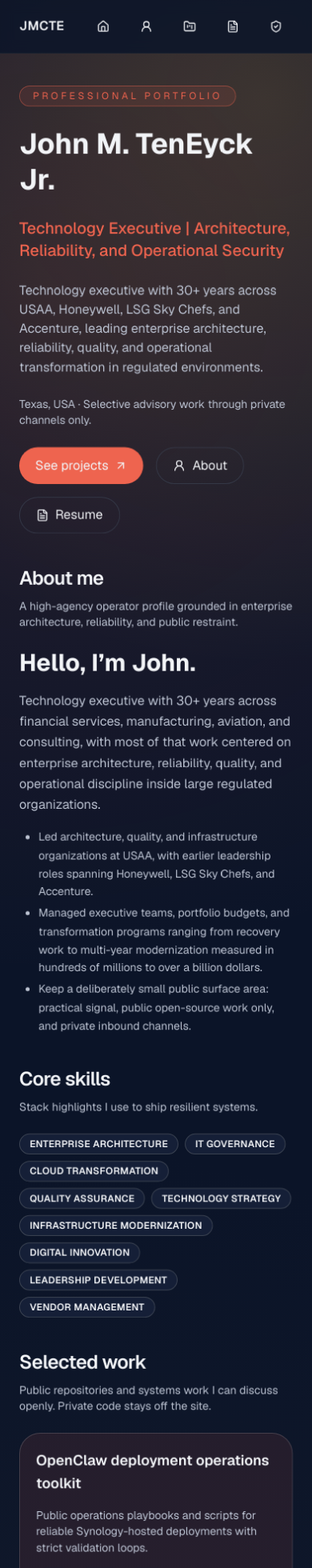
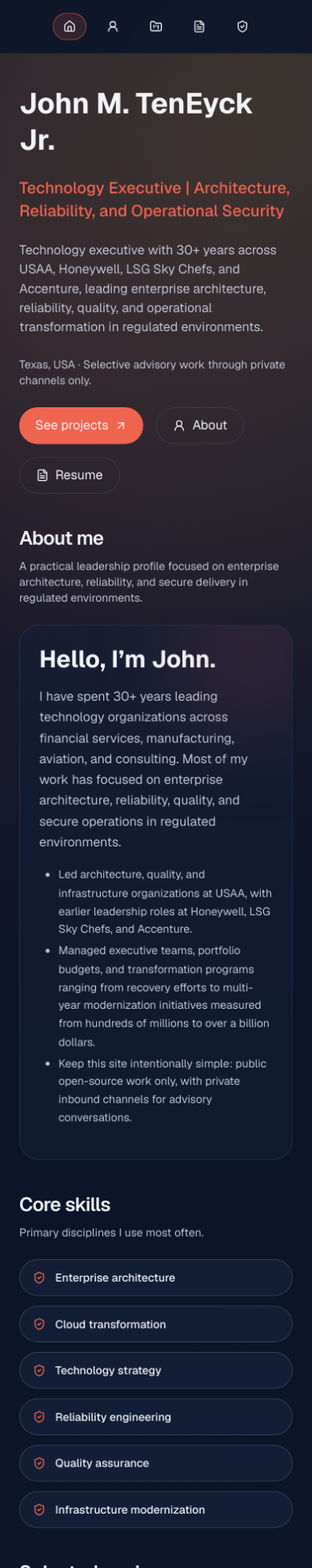
Before and after one commit to OMT-Global/jmcte.me, a Next.js app: page / in a window 390 px wide. Shown: the top 1960 px of the page at 80% size. Built offline with nearby package versions, Linux system fonts and the light colour scheme.

Commit message:
Refine mobile home content and centered icon nav

```diff
--- a/app/page.tsx
+++ b/app/page.tsx
@@ -3,7 +3,6 @@ import type { Metadata } from "next";
 import { loadHomeCopy, loadProfile, loadProjects } from "@/lib/content";
 import { MarkdownView } from "@/components/markdown-view";
 import { Section } from "@/components/section";
-import { Badge } from "@/components/ui/badge";
 import { Card } from "@/components/ui/card";
 import { PersonStructuredData, ProjectsStructuredData } from "@/components/structured-data";
 import {
@@ -11,6 +10,7 @@ import {
   FileTextIcon,
   GithubIcon,
   LockIcon,
+  ShieldCheckIcon,
   UserIcon
 } from "@/components/icons/animated";
 
@@ -20,6 +20,15 @@ export const metadata: Metadata = {
   },
   description: "Home page for the jmcte.me portfolio."
 };
+
+const highlightedSkills = [
+  "Enterprise architecture",
+  "Cloud transformation",
+  "Technology strategy",
+  "Reliability engineering",
+  "Quality assurance",
+  "Infrastructure modernization"
+];
 
 export default async function HomePage() {
   const [profile, projectsPayload, homeCopy] = await Promise.all([
@@ -36,9 +45,6 @@ export default async function HomePage() {
       <ProjectsStructuredData projects={projectsPayload} />
       <div className="space-y-10">
         <div data-site-loader-item className="space-y-6">
-          <p className="inline-block rounded-full border border-primary/40 bg-primary/10 px-4 py-1 text-xs uppercase tracking-[0.3em] text-primary">
-            Professional Portfolio
-          </p>
           <h1 className="max-w-3xl text-4xl leading-tight font-bold sm:text-6xl">
             {profile.name}
           </h1>
@@ -69,25 +75,29 @@ export default async function HomePage() {
 
         <Section
           heading="About me"
-          description="A high-agency operator profile grounded in enterprise architecture, reliability, and public restraint."
+          description="A practical leadership profile focused on enterprise architecture, reliability, and secure delivery in regulated environments."
         >
-          <MarkdownView content={homeCopy} className="prose prose-invert max-w-none" />
+          <div className="relative overflow-hidden rounded-3xl border border-border/50 bg-card/60 p-6">
+            <div className="pointer-events-none absolute -top-12 -right-10 h-44 w-44 rounded-full bg-primary/15 blur-3xl" />
+            <MarkdownView content={homeCopy} className="prose prose-invert max-w-none" />
+          </div>
         </Section>
 
         <Section
           heading="Core skills"
-          description="Stack highlights I use to ship resilient systems."
+          description="Primary disciplines I use most often."
         >
-          <div className="flex flex-wrap gap-2">
-            {profile.skills.map((skill) => (
-              <Badge key={skill} variant="outline">
-                {skill}
-              </Badge>
+          <div className="grid gap-3 sm:grid-cols-2 lg:grid-cols-3">
+            {highlightedSkills.map((skill) => (
+              <Card key={skill} className="flex items-center gap-3 border-border/60 bg-card/50 px-4 py-3" variant="default">
+                <ShieldCheckIcon size={16} className="text-primary" aria-hidden />
+                <span className="text-sm font-medium text-foreground">{skill}</span>
+              </Card>
             ))}
           </div>
         </Section>
 
-        <Section heading="Selected work" description="Public repositories and systems work I can discuss openly. Private code stays off the site.">
+        <Section heading="Selected work" description="Public projects and systems work I can discuss openly.">
           <div className="grid gap-4 md:grid-cols-3">
             {featuredProjects.map((project) => (
               <Card key={project.id} className="space-y-4 p-5" variant="accent">
@@ -105,7 +115,7 @@ export default async function HomePage() {
           </div>
         </Section>
 
-        <Section heading="Public channels" description="Human-facing links only: public code and operating policy.">
+        <Section heading="Public channels" description="Where to find verified public links.">
           <div className="grid gap-3 sm:grid-cols-2">
             {githubProfile ? (
               <a
@@ -131,7 +141,7 @@ export default async function HomePage() {
             >
               <div className="space-y-1">
                 <p className="font-semibold">Access policy</p>
-                <p className="text-sm text-muted-foreground">Low-profile public surface and private inbound channels.</p>
+                <p className="text-sm text-muted-foreground">Private inbound channels are available by request.</p>
               </div>
               <LockIcon
                 size={18}
--- a/components/layout/site-header.tsx
+++ b/components/layout/site-header.tsx
@@ -1,4 +1,7 @@
+"use client";
+
 import Link from "next/link";
+import { usePathname } from "next/navigation";
 import {
   FileTextIcon,
   FolderKanbanIcon,
@@ -16,28 +19,35 @@ const navItems = [
 ];
 
 export function SiteHeader() {
+  const pathname = usePathname();
+
   return (
     <header
       data-site-loader-item
       className="sticky top-0 z-30 border-b border-border/30 bg-background/85 backdrop-blur"
     >
-      <div className="mx-auto flex w-full max-w-6xl items-center justify-between py-4 px-6">
-        <Link href="/" aria-label="JMCTE home" className="font-semibold tracking-wide">
-          JMCTE
-        </Link>
-        <nav aria-label="Primary">
-          <ul className="flex items-center gap-3 sm:gap-4">
+      <div className="mx-auto flex w-full max-w-6xl items-center justify-center px-6 py-4">
+        <nav aria-label="Primary" className="w-full">
+          <ul className="flex items-center justify-center gap-3 sm:gap-4">
             {navItems.map((item) => {
               const Icon = item.icon;
+              const isActive = item.href === "/" ? pathname === "/" : pathname.startsWith(item.href);
+
               return (
                 <li key={item.href}>
                   <Link
                     href={item.href}
                     aria-label={item.label}
-                    className="inline-flex items-center gap-2 rounded-full border border-transparent px-3 py-2 text-sm transition hover:border-primary/40 hover:bg-primary/10 focus-visible:outline-none focus-visible:ring-2 focus-visible:ring-ring"
+                    aria-current={isActive ? "page" : undefined}
+                    className={`inline-flex items-center rounded-full border px-3 py-2 text-sm transition focus-visible:outline-none focus-visible:ring-2 focus-visible:ring-ring ${isActive ? "border-primary/50 bg-primary/15" : "border-transparent hover:border-primary/40 hover:bg-primary/10"}`}
                   >
-                    <Icon size={16} className="shrink-0" aria-hidden />
-                    <span className="sr-only sm:not-sr-only">{item.label}</span>
+                    <Icon
+                      size={16}
+                      className="shrink-0"
+                      state={isActive ? "active" : "default"}
+                      aria-hidden
+                    />
+                    <span className="sr-only">{item.label}</span>
                   </Link>
                 </li>
               );
--- a/content/site/index.md
+++ b/content/site/index.md
@@ -1,7 +1,7 @@
 # Hello, I’m John.
 
-Technology executive with 30+ years across financial services, manufacturing, aviation, and consulting, with most of that work centered on enterprise architecture, reliability, quality, and operational discipline inside large regulated organizations.
+I have spent 30+ years leading technology organizations across financial services, manufacturing, aviation, and consulting. Most of my work has focused on enterprise architecture, reliability, quality, and secure operations in regulated environments.
 
-- Led architecture, quality, and infrastructure organizations at USAA, with earlier leadership roles spanning Honeywell, LSG Sky Chefs, and Accenture.
-- Managed executive teams, portfolio budgets, and transformation programs ranging from recovery work to multi-year modernization measured in hundreds of millions to over a billion dollars.
-- Keep a deliberately small public surface area: practical signal, public open-source work only, and private inbound channels.
+- Led architecture, quality, and infrastructure organizations at USAA, with earlier leadership roles at Honeywell, LSG Sky Chefs, and Accenture.
+- Managed executive teams, portfolio budgets, and transformation programs ranging from recovery efforts to multi-year modernization initiatives measured from hundreds of millions to over a billion dollars.
+- Keep this site intentionally simple: public open-source work only, with private inbound channels for advisory conversations.
```
Also changed, not shown: 1 other file (tests, documents, lock files or other folders).
